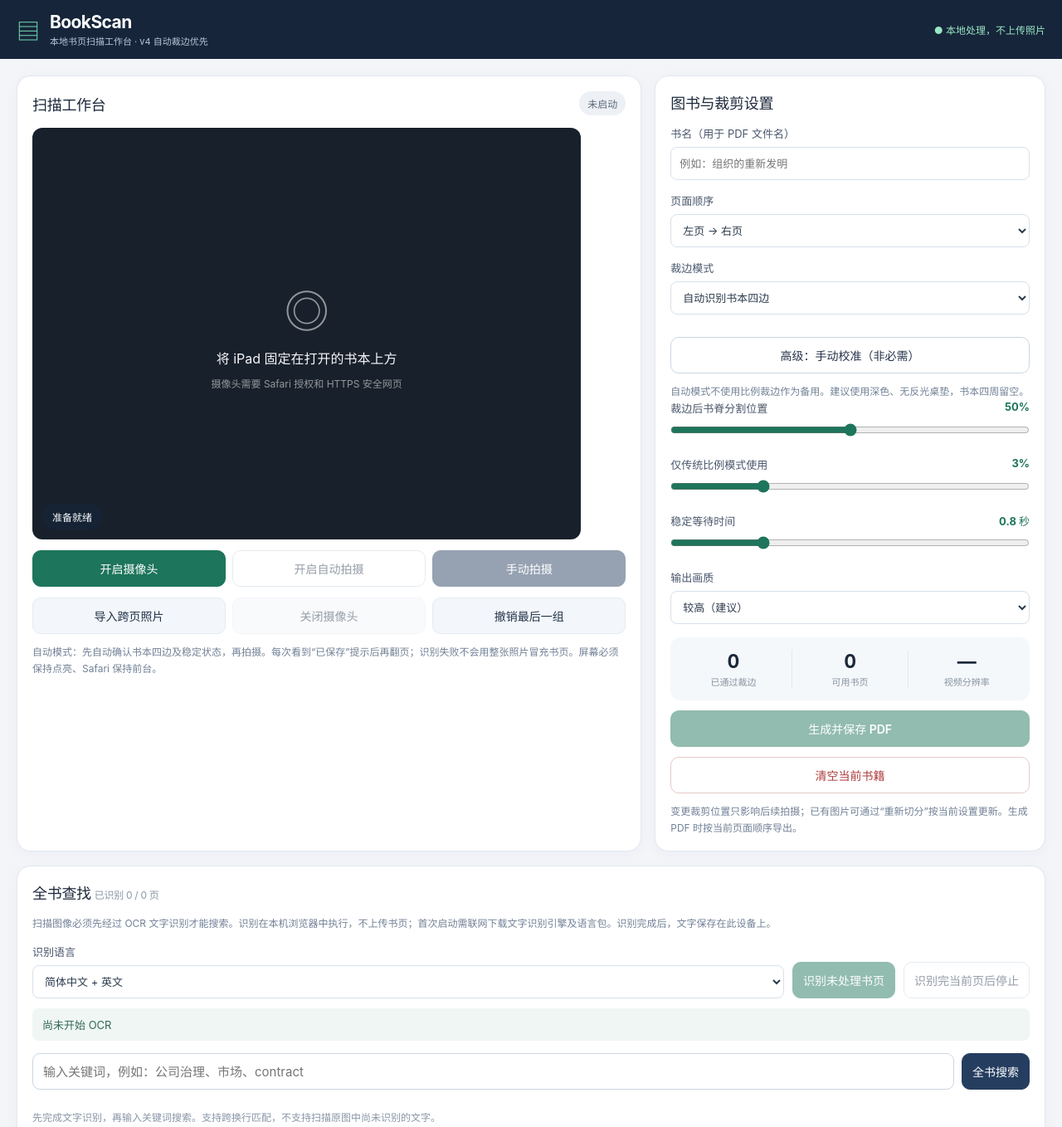
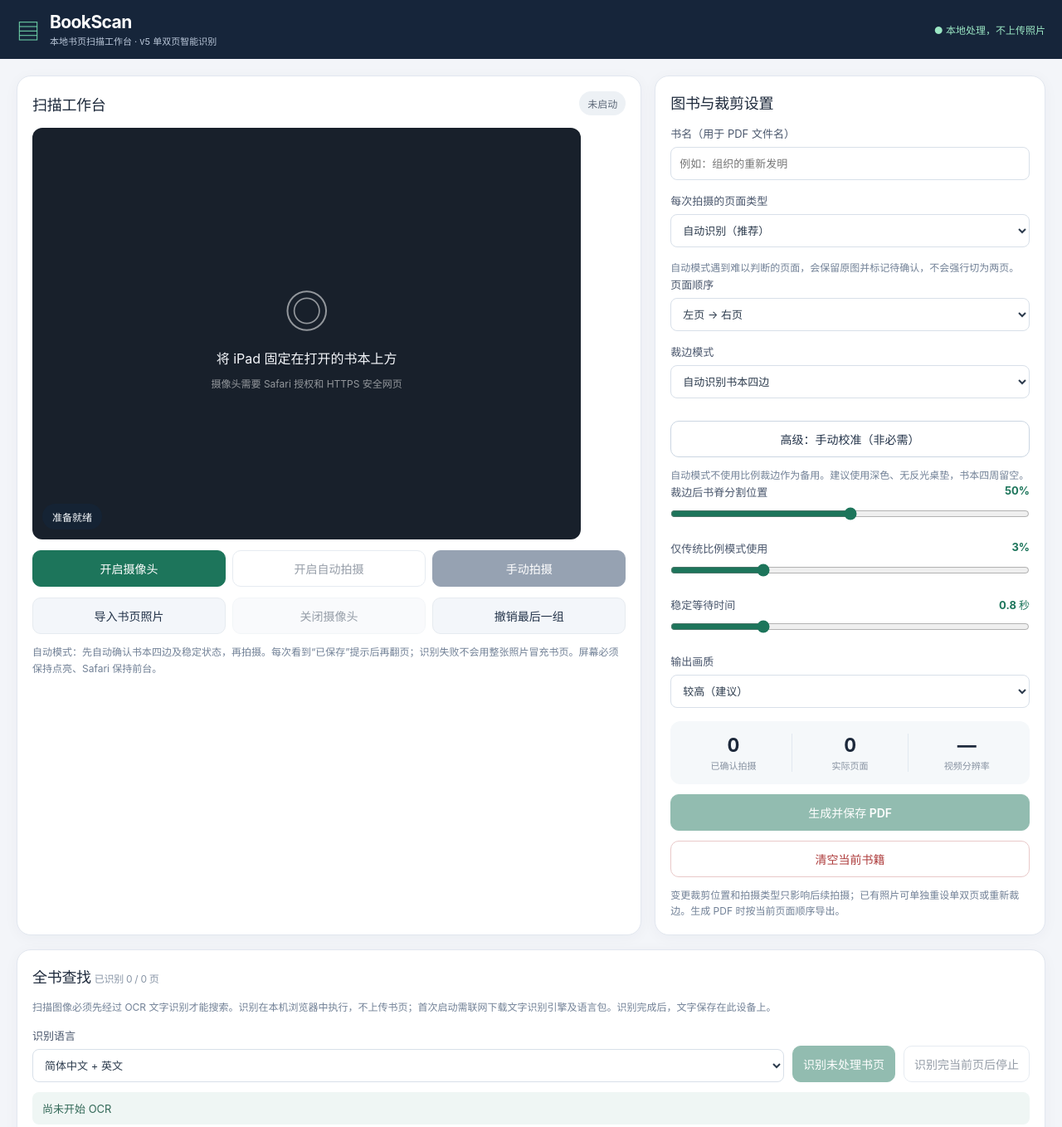
Before and after one commit to welgume-cpu/BookScan, a plain HTML site: page index.html in a window 1280 px wide. Shown: the top 1358 px of the page at 83% size. Drawn offline with Linux system fonts and the light colour scheme.

Commit message:
BookScan V5: smart single/double page processing

```diff
--- a/index.html
+++ b/index.html
@@ -7,7 +7,7 @@
   <meta name="apple-mobile-web-app-capable" content="yes">
   <meta name="apple-mobile-web-app-status-bar-style" content="default">
   <meta name="apple-mobile-web-app-title" content="BookScan">
-  <meta name="description" content="iPad 连续图书扫描、双页切分与本地 PDF 导出">
+  <meta name="description" content="iPad 图书单页/双页自动识别、连续扫描与 PDF 导出">
   <link rel="manifest" href="manifest.webmanifest">
   <link rel="icon" href="icon.svg" type="image/svg+xml">
   <link rel="apple-touch-icon" href="icon.png">
@@ -15,7 +15,7 @@
   <title>BookScan · 图书扫描仪</title>
 </head>
 <body>
-<header class="topbar"><div class="brand"><span class="logo">▤</span><div><strong>BookScan</strong><small>本地书页扫描工作台 · v4 自动裁边优先</small></div></div><span class="privacy">● 本地处理，不上传照片</span></header>
+<header class="topbar"><div class="brand"><span class="logo">▤</span><div><strong>BookScan</strong><small>本地书页扫描工作台 · v5 单双页智能识别</small></div></div><span class="privacy">● 本地处理，不上传照片</span></header>
 <main>
   <section class="workspace">
     <div class="panel camera-panel">
@@ -31,21 +31,23 @@
         <button id="toggleAuto" class="btn" disabled>开启自动拍摄</button>
         <button id="capture" class="btn strong" disabled>手动拍摄</button>
       </div>
-      <div class="controls secondary-controls"><label class="btn subtle file-label">导入跨页照片<input id="fileInput" type="file" accept="image/*" multiple></label><button class="btn subtle" id="stopCamera" disabled>关闭摄像头</button><button class="btn subtle" id="undo">撤销最后一组</button></div>
+      <div class="controls secondary-controls"><label class="btn subtle file-label">导入书页照片<input id="fileInput" type="file" accept="image/*" multiple></label><button class="btn subtle" id="stopCamera" disabled>关闭摄像头</button><button class="btn subtle" id="undo">撤销最后一组</button></div>
       <p class="hint">自动模式：先自动确认书本四边及稳定状态，再拍摄。每次看到“已保存”提示后再翻页；识别失败不会用整张照片冒充书页。屏幕必须保持点亮、Safari 保持前台。</p>
     </div>
     <aside class="panel settings-panel">
       <div class="panel-header"><h2>图书与裁剪设置</h2></div>
       <label class="field"><span>书名（用于 PDF 文件名）</span><input id="bookTitle" placeholder="例如：组织的重新发明" maxlength="100"></label>
+      <label class="field"><span>每次拍摄的页面类型</span><select id="pageMode"><option value="auto">自动识别（推荐）</option><option value="single">固定单页（封面、扉页）</option><option value="double">固定双页（打开的书）</option></select></label>
+      <p class="hint">自动模式遇到难以判断的页面，会保留原图并标记待确认，不会强行切为两页。</p>
       <label class="field"><span>页面顺序</span><select id="direction"><option value="ltr">左页 → 右页</option><option value="rtl">右页 → 左页</option></select></label>
       <label class="field"><span>裁边模式</span><select id="cropMode"><option value="auto">自动识别书本四边</option><option value="fixed">高级：固定四角（可选）</option><option value="off">高级：传统比例裁边（不自动识别）</option></select></label><button id="calibrate" class="btn full">高级：手动校准（非必需）</button><p id="cropStatus" class="hint">自动模式不使用比例裁边作为备用。建议使用深色、无反光桌垫，书本四周留空。</p><div class="field"><div class="range-label"><label for="split">裁边后书脊分割位置</label><output id="splitValue">50%</output></div><input id="split" type="range" min="30" max="70" value="50" step="1"></div>
       <div class="field"><div class="range-label"><label for="margin">仅传统比例模式使用</label><output id="marginValue">3%</output></div><input id="margin" type="range" min="0" max="12" value="3" step="1"></div>
       <div class="field"><div class="range-label"><label for="stability">稳定等待时间</label><output id="stabilityValue">0.8 秒</output></div><input id="stability" type="range" min="400" max="2000" value="800" step="100"></div>
       <label class="field"><span>输出画质</span><select id="quality"><option value="0.88">较高（建议）</option><option value="0.95">最高（更大文件）</option><option value="0.72">节省空间</option></select></label>
-      <div class="stats"><div><strong id="spreadCount">0</strong><small>已通过裁边</small></div><div><strong id="pageCount">0</strong><small>可用书页</small></div><div><strong id="cameraRes">—</strong><small>视频分辨率</small></div></div>
+      <div class="stats"><div><strong id="spreadCount">0</strong><small>已确认拍摄</small></div><div><strong id="pageCount">0</strong><small>实际页面</small></div><div><strong id="cameraRes">—</strong><small>视频分辨率</small></div></div>
       <button id="exportPdf" class="btn primary full" disabled>生成并保存 PDF</button>
       <button id="clearAll" class="btn danger-outline full">清空当前书籍</button>
-      <p class="hint">变更裁剪位置只影响后续拍摄；已有图片可通过“重新切分”按当前设置更新。生成 PDF 时按当前页面顺序导出。</p>
+      <p class="hint">变更裁剪位置和拍摄类型只影响后续拍摄；已有照片可单独重设单双页或重新裁边。生成 PDF 时按当前页面顺序导出。</p>
     </aside>
   </section>
   <section class="panel search-panel" id="bookSearch">
@@ -67,11 +69,11 @@
   </section>
   <section class="panel gallery-panel">
     <div class="panel-header"><h2>扫描结果 <span id="pageCountHeader" class="muted">0 页</span></h2><div class="toolbar"><button id="resplit" class="btn small" disabled>重新裁边全部</button><button id="downloadBackup" class="btn small" disabled>下载原图备份</button></div></div>
-    <div id="gallery" class="gallery"><div class="empty-gallery">尚无扫描页。开启摄像头或导入一张打开书本的跨页照片。</div></div>
+    <div id="gallery" class="gallery"><div class="empty-gallery">尚无扫描页。开启摄像头或导入一张打开书本的书页照片。</div></div>
   </section>
-  <section class="notes"><h2>使用须知</h2><p>此版本采用浏览器实时视频帧拍照，最大分辨率由 iPad Safari 和摄像头接口决定。厚书的书脊曲面不会自动拉平；如出现文字切断，请调整书脊位置后重新切分。建议先扫描10组跨页确认质量，再开始整本书。</p><p>扫描数据（含原图和 OCR 文本）保存在当前设备浏览器的 IndexedDB 中；浏览器可能在存储空间紧张或清除网站数据时删除记录。完成一本书后，请及时导出 PDF 和原图备份。</p></section>
+  <section class="notes"><h2>使用须知</h2><p>此版本通过浏览器视频帧拍摄，最大分辨率由 iPad Safari 决定。厚书曲面尚不能自动拉平；对疑似单双页或裁边失败的照片会标记待确认。建议先测试封面、扉页和10组双页，再扫描整本书。</p><p>扫描数据（含原图和 OCR 文本）保存在当前设备浏览器的 IndexedDB 中；浏览器可能在存储空间紧张或清除网站数据时删除记录。完成一本书后，请及时导出 PDF 和原图备份。</p></section>
 </main>
-<dialog id="cropDialog"><h2 id="cropTitle">四角裁边</h2><p>拖动绿色四角贴合书本边缘，黄色线为左右页分割位置。阴影区域将被移除。</p><canvas id="cropCanvas"></canvas><label class="field">书脊位置<input id="cropSplit" type="range" min="20" max="80" value="50"></label><div class="controls"><button id="cropDetect" class="btn">重新自动识别</button><button id="cropReset" class="btn">恢复全画面</button><button id="cropCancel" class="btn">取消</button><button id="cropSave" class="btn primary">保存裁边</button></div></dialog><div id="toast" role="status" aria-live="polite"></div>
+<dialog id="cropDialog"><h2 id="cropTitle">四角裁边</h2><p>拖动绿色四角贴合书本边缘，双页时黄色线为左右页分割位置。阴影区域将被移除。</p><canvas id="cropCanvas"></canvas><label class="field">输出页数<select id="cropLayout"><option value="auto">自动识别</option><option value="single">单页</option><option value="double">双页</option></select></label><label class="field">双页书脊位置<input id="cropSplit" type="range" min="20" max="80" value="50"></label><div class="controls"><button id="cropDetect" class="btn">重新自动识别</button><button id="cropReset" class="btn">恢复全画面</button><button id="cropCancel" class="btn">取消</button><button id="cropSave" class="btn primary">保存裁边</button></div></dialog><div id="toast" role="status" aria-live="polite"></div>
 <script type="module" src="app.js"></script>
 </body>
 </html>
```
